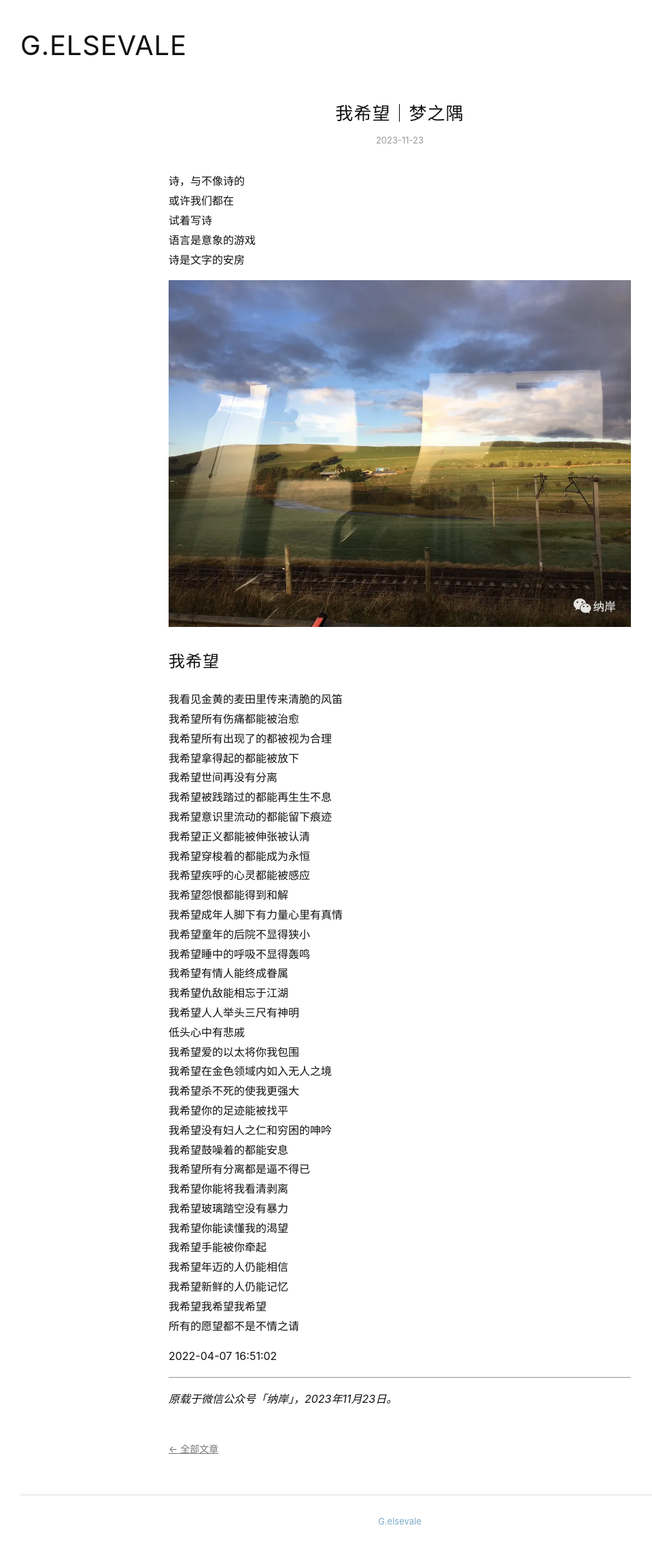
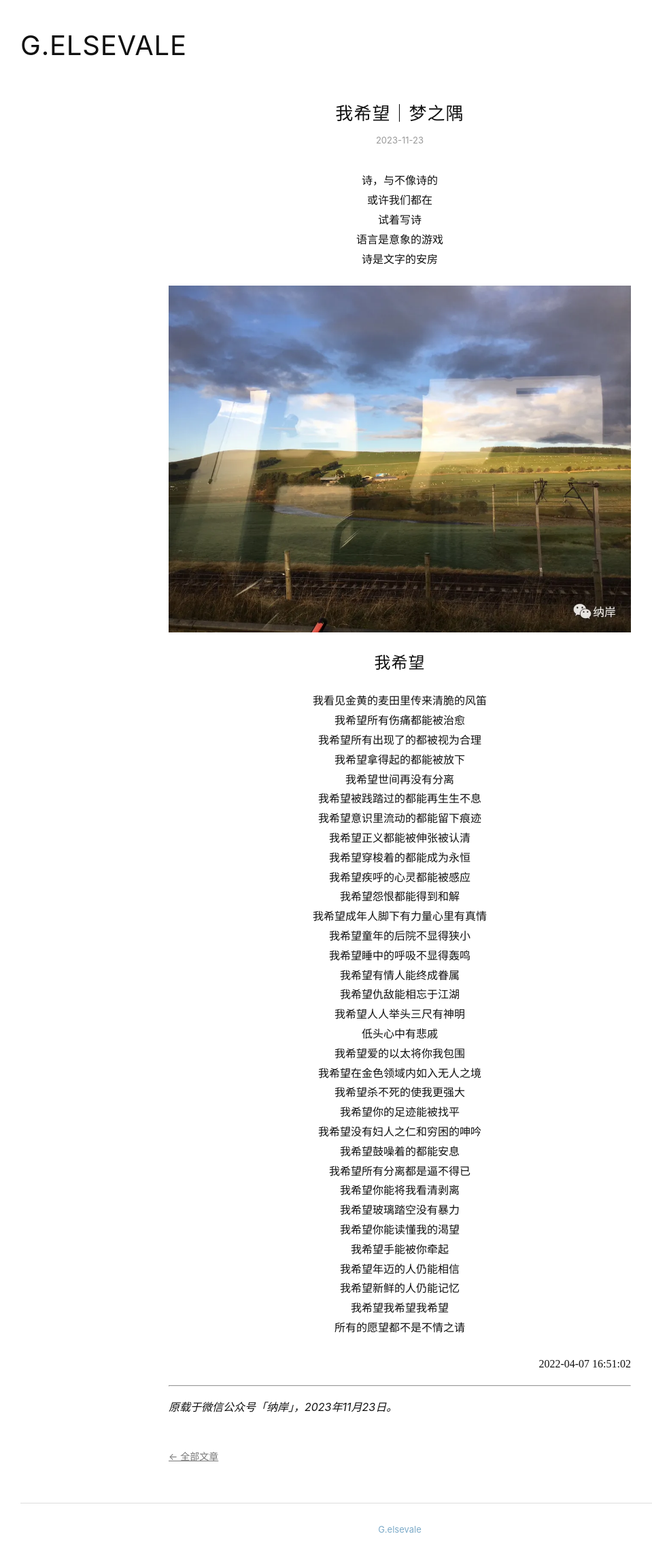
Before and after one commit to 7minami/7minami.github.io, a Jekyll site: the page built from _posts/2023-11-23-wo-xi-wang.md, in a window 1280 px wide. Shown: the whole page at 68% size, without its empty margins (52-1011 px from the left). Built offline with Jekyll 4.4.1, drawn with Linux system fonts in a browser that asks for light colours.

Commit message:
Add poem post styles (KaiTi, centered)

```diff
--- a/assets/css/style.css
+++ b/assets/css/style.css
@@ -273,3 +273,8 @@
 .work-links a { color: #2471A3; }
 .work-links a .dl-icon, .work-links a .db-icon { vertical-align: -2px; margin-right: 5px; }
 .work-link-sep { margin: 0 8px; color: #999999; }
+
+/* Poem posts */
+.poem { font-family: "Kaiti SC", "KaiTi", "STKaiti", "楷体", "Kaiti TC", serif; text-align: center; }
+.poem img { display: block; margin: 24px auto; }
+.poem-date { text-align: right; margin-top: 1.5em; }
```
